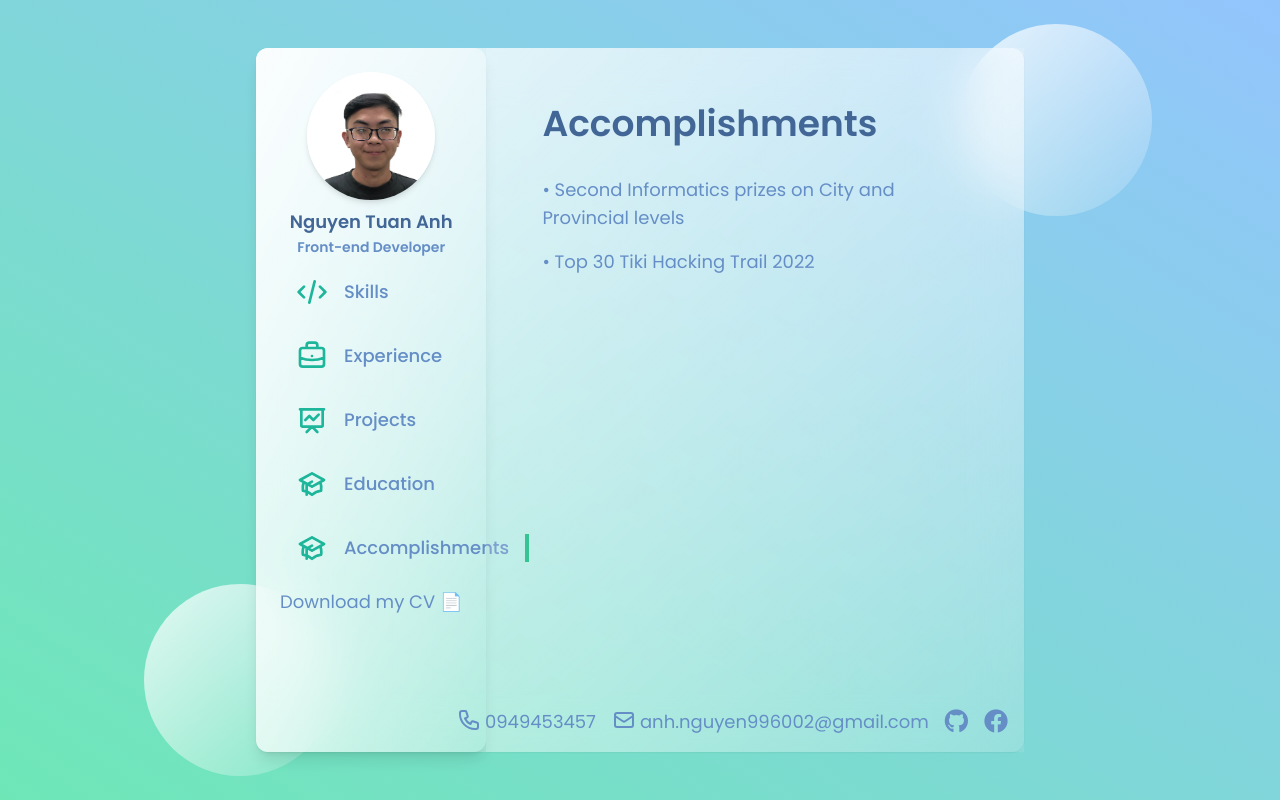
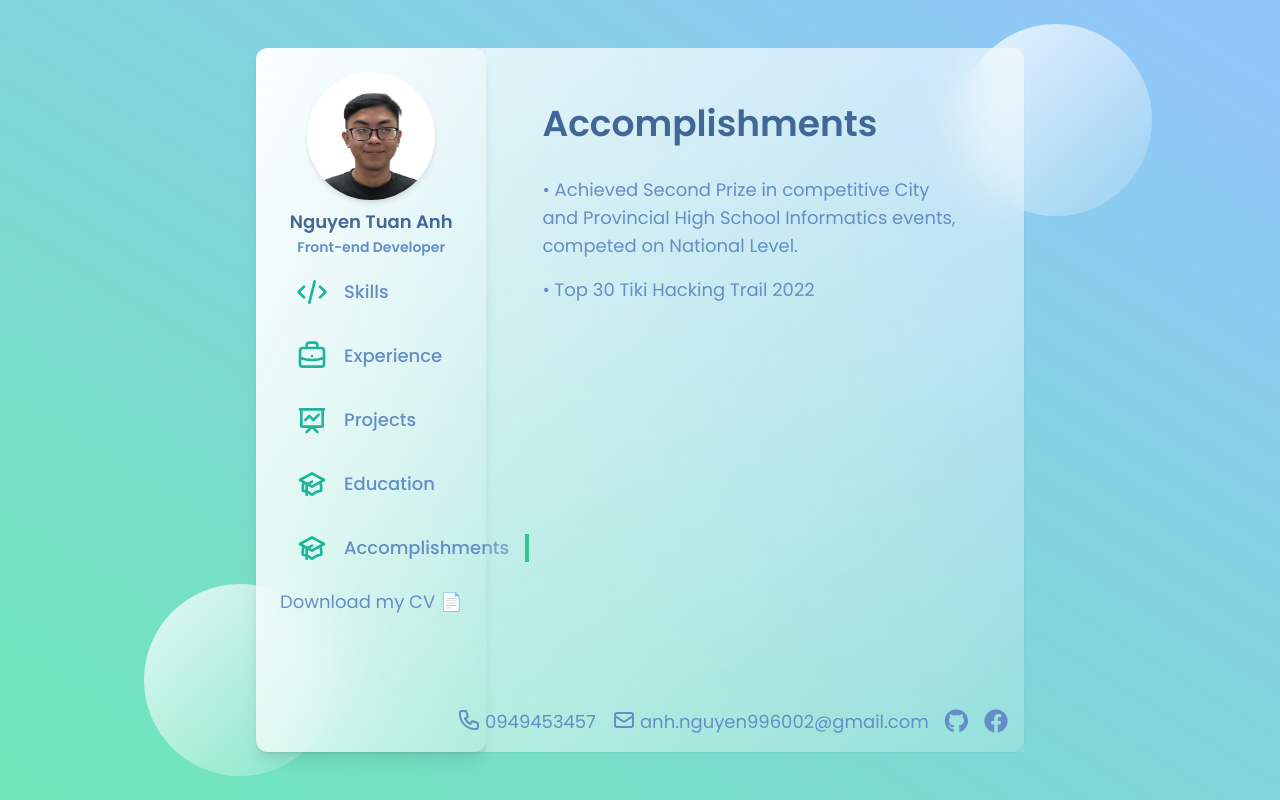
Before and after one commit to ntahn/my-portfolio, a React (Create React App) app: page /accomplishments in a window 1280 px wide. Built offline with nearby package versions, Linux system fonts and the light colour scheme.

Commit message:
Update Accomplishments description

```diff
--- a/src/components/Accomplishments.tsx
+++ b/src/components/Accomplishments.tsx
@@ -7,7 +7,7 @@ export const Accomplishments: React.FC<Props> = () => {
     <div className="mx-14 my-14 space-y-4 ">
       <h1 className="text-header font-extrabold text-4xl mb-8">Accomplishments</h1>
       <p className="">
-        &#8226; Second Informatics prizes on City and Provincial levels
+        &#8226; Achieved Second Prize in competitive City and Provincial High School Informatics events, competed on National Level.
       </p>
       <p className="">
         &#8226; Top 30 Tiki Hacking Trail 2022
```
